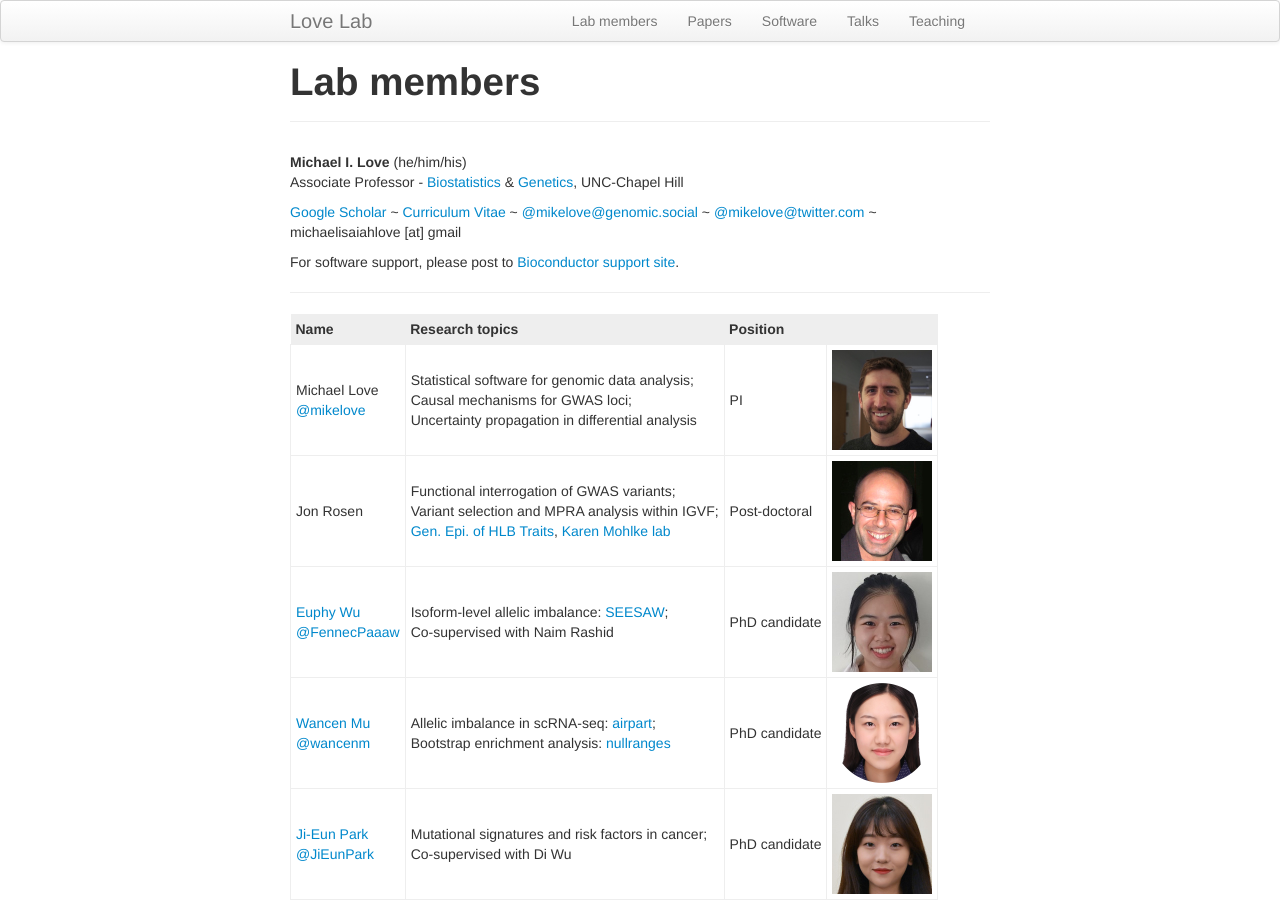
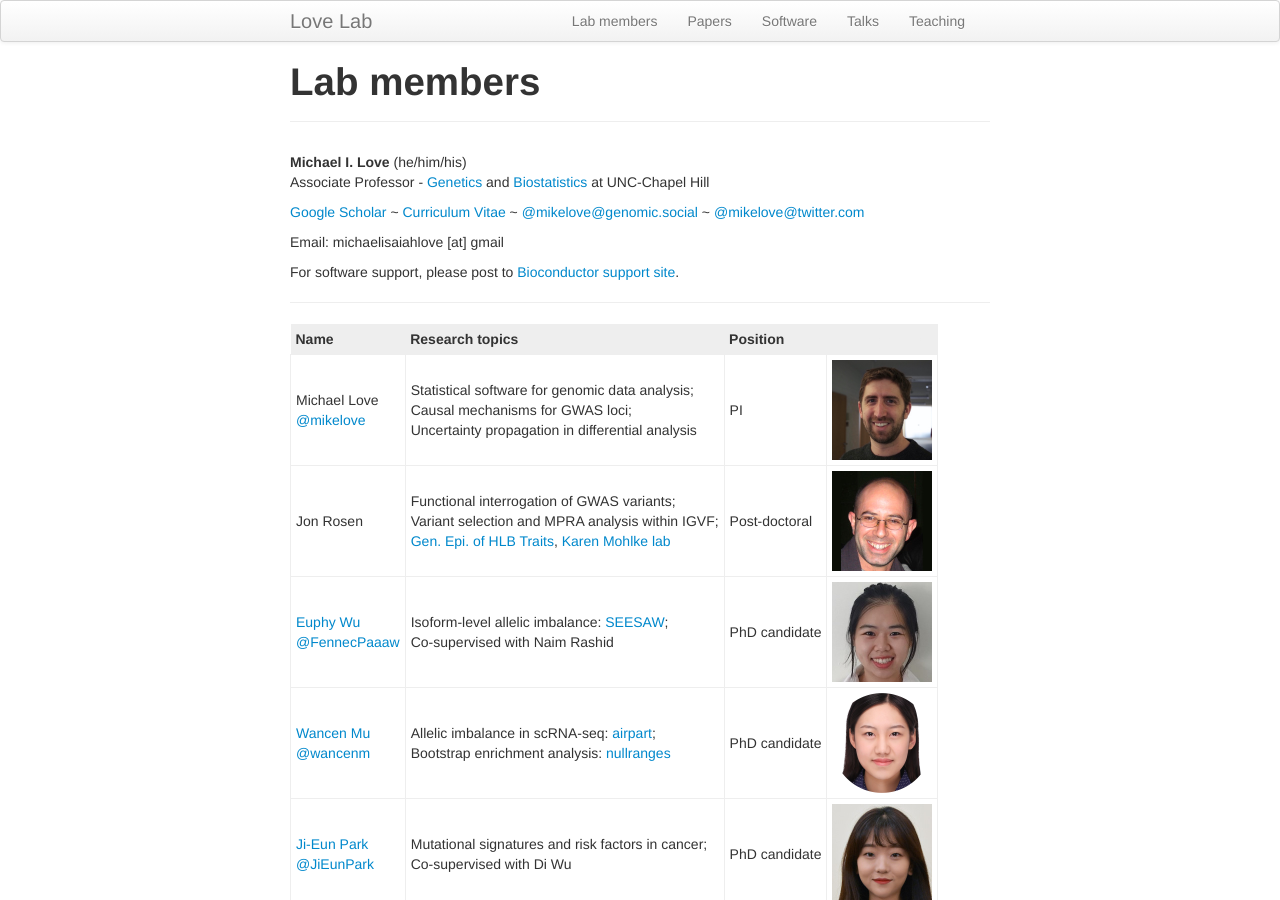
Before and after one commit to mikelove/mikelove.github.io, a Jekyll site: the page built from pages/lab.md, in a window 1280 px wide and 900 px high. Built offline with Jekyll 4.4.1, drawn with Linux system fonts in a browser that asks for light colours.

Commit message:
lab update

```diff
--- a/pages/lab.md
+++ b/pages/lab.md
@@ -22,15 +22,17 @@ td{
 
 
 **Michael I. Love** (he/him/his) <br/>
-Associate Professor - [Biostatistics](http://sph.unc.edu/bios/biostatistics/) &
-[Genetics](http://www.med.unc.edu/genetics/),
-UNC-Chapel Hill
+Associate Professor -
+[Genetics](http://www.med.unc.edu/genetics/) and
+[Biostatistics](http://sph.unc.edu/bios/biostatistics/)
+at UNC-Chapel Hill
 
 [Google Scholar](https://scholar.google.com/citations?user=vzXv764AAAAJ) ~
 [Curriculum Vitae](../assets/michael_love_cv.pdf) ~
 <a rel="me" href="https://genomic.social/@mikelove">@mikelove@genomic.social</a> ~
-[@mikelove@twitter.com](https://twitter.com/mikelove) ~
-michaelisaiahlove [at] gmail
+[@mikelove@twitter.com](https://twitter.com/mikelove)
+
+Email: michaelisaiahlove [at] gmail
 
 For software support, please post to [Bioconductor support site](https://support.bioconductor.org).
 
```
Also changed, not shown: index.md (+5 -0 lines).
